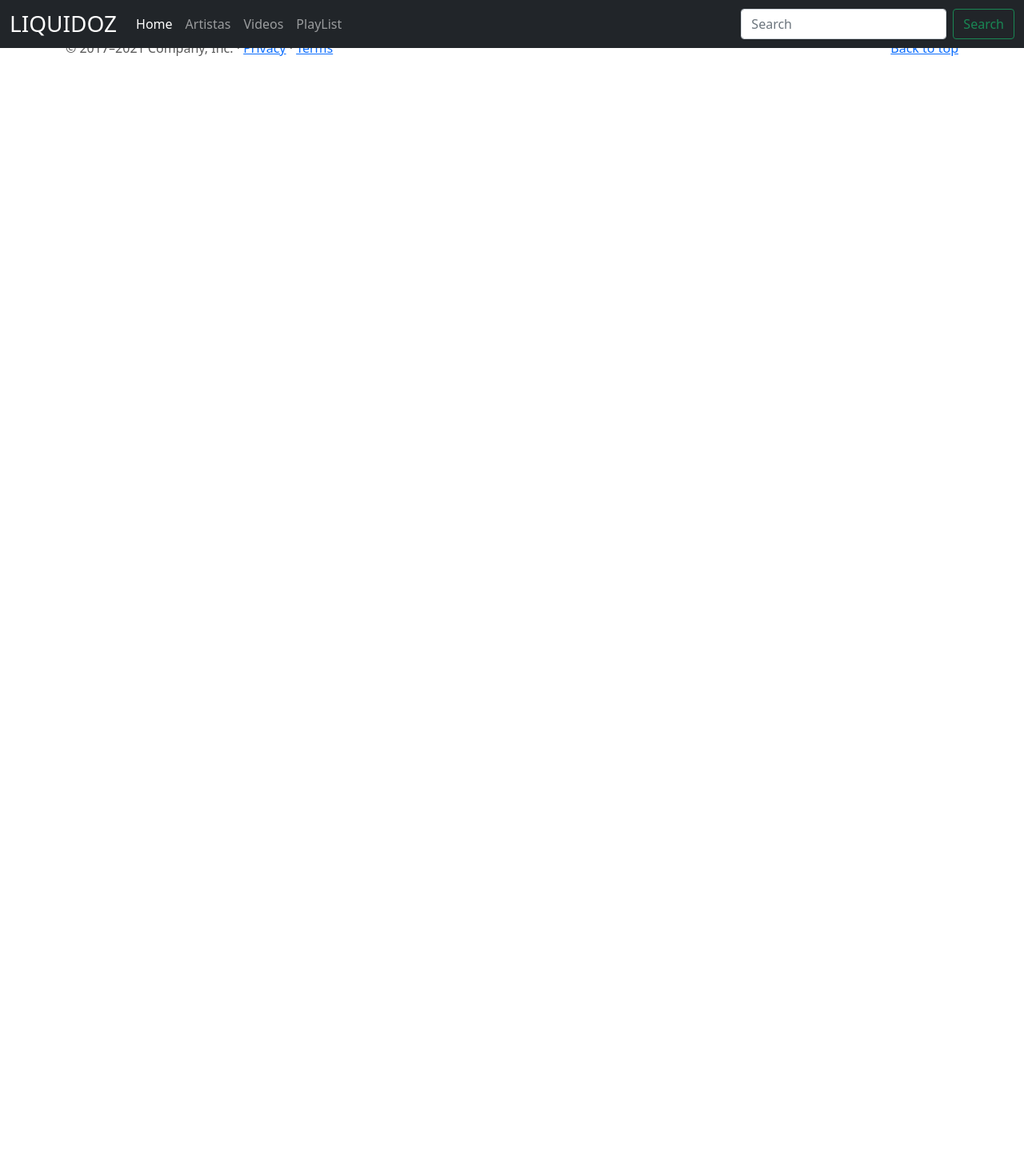
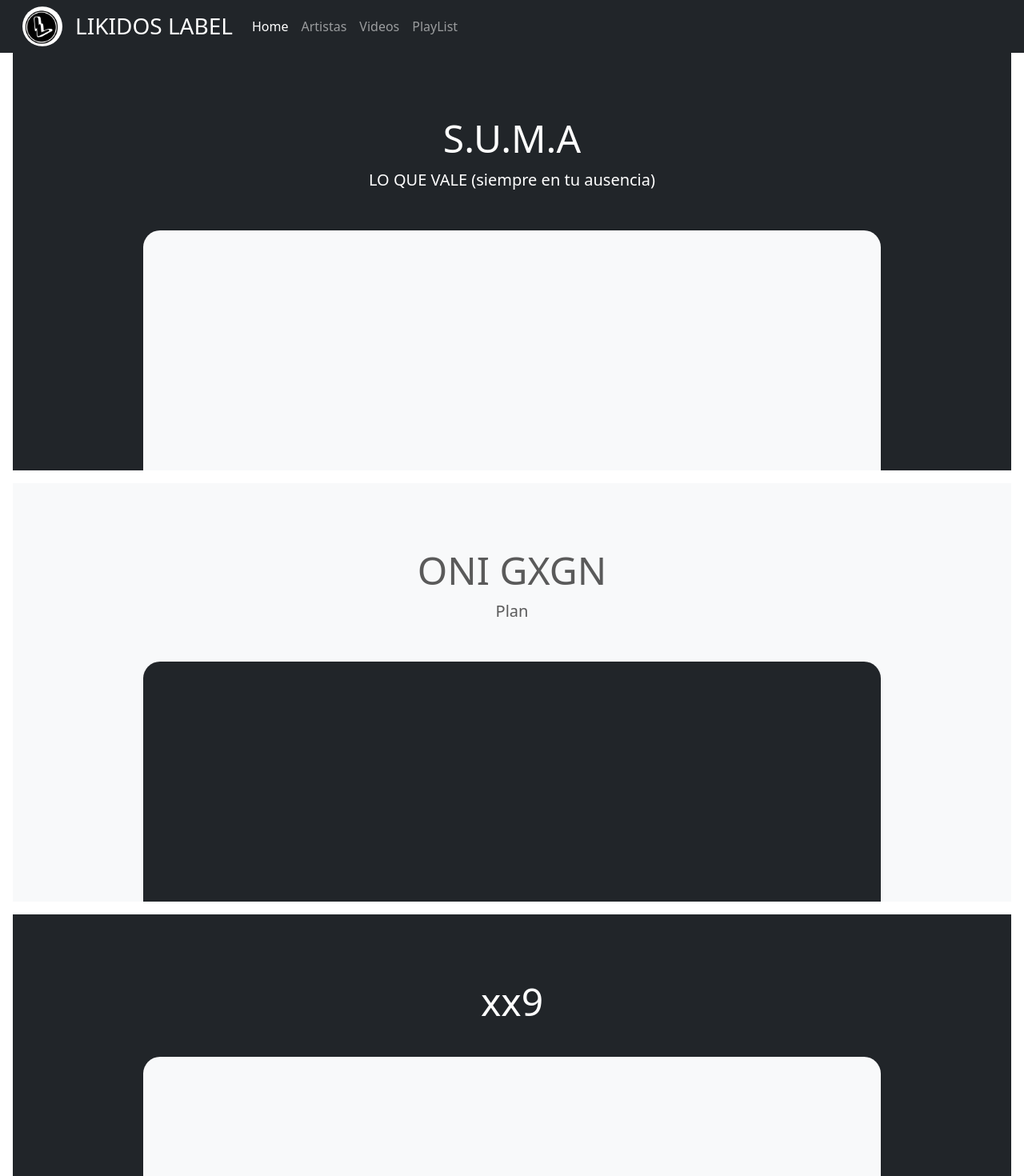
Before and after one commit to LuisFrank/sello-discografico, an Angular app: page /artists in a window 1280 px wide. Before the commit this address led to /. Shown: the top 1470 px of the page at 80% size. Before the commit the page ends 800 px from the top, so only its background shows below. Built offline with nearby package versions, Linux system fonts and the light colour scheme.

Commit message:
add artists component

```diff
--- a/src/app/app-routing.module.ts
+++ b/src/app/app-routing.module.ts
@@ -1,10 +1,11 @@
 import { NgModule } from '@angular/core';
 import { RouterModule, Routes } from '@angular/router';
+import { ArtistsComponent } from './components/screens/artists/artists.component';
 import { HomeComponent } from './components/screens/home/home.component';
 
 const routes: Routes = [
-  { path: 'HomeComponent', component: HomeComponent },
-  // { path: 'Component_Two', component: CompTwoComponent },
+  { path: '', component: HomeComponent },
+  { path: 'artists', component: ArtistsComponent },
   // { path: 'Component_Three', component: CompThreeComponent },
 ];
 
--- a/src/app/app.module.ts
+++ b/src/app/app.module.ts
@@ -8,6 +8,7 @@ import { FooterComponent } from './components/footer/footer.component';
 import { LayoutComponent } from './components/layout/layout.component';
 import { NavbarComponent } from './components/navbar/navbar.component';
 import { HomeComponent } from './components/screens/home/home.component';
+import { ArtistsComponent } from './components/screens/artists/artists.component';
 
 @NgModule({
   declarations: [
@@ -16,7 +17,8 @@ import { HomeComponent } from './components/screens/home/home.component';
     FooterComponent,
     LayoutComponent,
     NavbarComponent,
-    HomeComponent
+    HomeComponent,
+    ArtistsComponent
   ],
   imports: [
     BrowserModule,
--- a/src/app/components/footer/footer.component.html
+++ b/src/app/components/footer/footer.component.html
@@ -1,5 +1,5 @@
  <!-- FOOTER -->
  <footer class="container">
     <p class="float-end"><a href="#">Back to top</a></p>
-    <p>© 2017–2021 Company, Inc. · <a href="#">Privacy</a> · <a href="#">Terms</a></p>
+    <p>© 2021 Company, Inc. · <a href="#">Privacy</a> · <a href="#">Terms</a></p>
   </footer>
--- a/src/app/components/navbar/navbar.component.html
+++ b/src/app/components/navbar/navbar.component.html
@@ -1,6 +1,12 @@
 <nav class="navbar navbar-expand-md navbar-dark fixed-top bg-dark">
     <div class="container-fluid">
-      <a class="navbar-brand" href="#"> <h3 class="float-md-start mb-0">LIQUIDOZ</h3></a>
+      <img  src="assets/img/likidos_logo.jpg" class="float-md-start mb-0 custom-brand">
+      <a class="navbar-brand" href="#">
+
+
+
+        <h3 class=" mb-0 brand-label">LIKIDOS LABEL</h3>
+      </a>
 
       <button class="navbar-toggler" type="button" data-bs-toggle="collapse" data-bs-target="#navbarCollapse" aria-controls="navbarCollapse" aria-expanded="false" aria-label="Toggle navigation">
         <span class="navbar-toggler-icon"></span>
@@ -11,7 +17,8 @@
             <a class="nav-link active" aria-current="page" href="#">Home</a>
           </li>
           <li class="nav-item">
-            <a class="nav-link" href="#">Artistas</a>
+            <!-- <a class="nav-link" href="#">Artistas</a> -->
+            <a class="nav-link" routerLink="/artists">Artistas</a>
           </li>
           <li class="nav-item">
             <a class="nav-link">Videos</a>
@@ -20,10 +27,10 @@
             <a class="nav-link">PlayList</a>
           </li>
         </ul>
-        <form class="d-flex">
+        <!-- <form class="d-flex">
           <input class="form-control me-2" type="search" placeholder="Search" aria-label="Search">
           <button class="btn btn-outline-success" type="submit">Search</button>
-        </form>
+        </form> -->
       </div>
     </div>
   </nav>
--- a/src/app/components/navbar/navbar.component.scss
+++ b/src/app/components/navbar/navbar.component.scss
@@ -1,3 +1,17 @@
 // .navbar{
-//     padding: 0.5rem 1rem;
+//     padding:  1rem;
 // }
+.custom-brand{
+    max-height: 50px;
+    max-width: 50px;
+    // // overflow: visible;
+    border-radius: 100%;
+    margin-left: 1rem;
+    margin-right: 1rem;
+}
+
+@media (max-device-width: 600px) {
+    // .brand-label {
+    //   text-align: center !important;
+    // }
+  }
--- /dev/null
+++ b/src/app/components/screens/artists/artists.component.html
@@ -0,0 +1,105 @@
+<div  id="artists-container">
+    <!-- <section class="container"> -->
+    <div class="d-md-flex flex-md-equal w-100 my-md-3 ps-md-3">
+        <div
+            class="bg-dark me-md-3 pt-3 px-3 pt-md-5 px-md-5 text-center text-white overflow-hidden">
+            <div class="my-3 py-3">
+                <h2 class="display-5">S.U.M.A</h2>
+                <p class="lead">LO QUE VALE (siempre en tu ausencia)</p>
+            </div>
+            <div
+                class="bg-light shadow-sm mx-auto"
+                style="width: 80%; height: 300px; border-radius: 21px 21px 0 0;"></div>
+        </div>
+        <!-- <div
+            class="bg-light me-md-3 pt-3 px-3 pt-md-5 px-md-5 text-center overflow-hidden">
+            <div class="my-3 p-3">
+                <h2 class="display-5">ONI GXGN</h2>
+                <p class="lead">Plan</p>
+            </div>
+            <div
+                class="bg-dark shadow-sm mx-auto"
+                style="width: 80%; height: 300px; border-radius: 21px 21px 0 0;"></div>
+        </div> -->
+    </div>
+    <div class="d-md-flex flex-md-equal w-100 my-md-3 ps-md-3">
+        <div
+            class="bg-light me-md-3 pt-3 px-3 pt-md-5 px-md-5 text-center overflow-hidden">
+            <div class="my-3 p-3">
+                <h2 class="display-5">ONI GXGN</h2>
+                <p class="lead">Plan</p>
+            </div>
+            <div
+                class="bg-dark shadow-sm mx-auto"
+                style="width: 80%; height: 300px; border-radius: 21px 21px 0 0;"></div>
+        </div>
+    </div>
+    <div class="d-md-flex flex-md-equal w-100 my-md-3 ps-md-3">
+        <div
+        class="bg-dark me-md-3 pt-3 px-3 pt-md-5 px-md-5 text-center text-white overflow-hidden">
+        <div class="my-3 py-3">
+            <h2 class="display-5">xx9</h2>
+            <!-- <p class="lead">LO QUE VALE (siempre en tu ausencia)</p> -->
+        </div>
+        <div
+            class="bg-light shadow-sm mx-auto"
+            style="width: 80%; height: 300px; border-radius: 21px 21px 0 0;"></div>
+        </div>
+        <!-- <div
+            class="bg-primary me-md-3 pt-3 px-3 pt-md-5 px-md-5 text-center text-white overflow-hidden">
+            <div class="my-3 py-3">
+                <h2 class="display-5">Another headline</h2>
+                <p class="lead">And an even wittier subheading.</p>
+            </div>
+            <div
+                class="bg-light shadow-sm mx-auto"
+                style="width: 80%; height: 300px; border-radius: 21px 21px 0 0;"></div>
+        </div> -->
+    </div>
+    <!-- <div class="d-md-flex flex-md-equal w-100 my-md-3 ps-md-3">
+
+        <div
+            class="bg-light me-md-3 pt-3 px-3 pt-md-5 px-md-5 text-center overflow-hidden">
+            <div class="my-3 p-3">
+                <h2 class="display-5">Another headline</h2>
+                <p class="lead">And an even wittier subheading.</p>
+            </div>
+            <div
+                class="bg-body shadow-sm mx-auto"
+                style="width: 80%; height: 300px; border-radius: 21px 21px 0 0;"></div>
+        </div>
+        <div
+            class="bg-light me-md-3 pt-3 px-3 pt-md-5 px-md-5 text-center overflow-hidden">
+            <div class="my-3 py-3">
+                <h2 class="display-5">Another headline</h2>
+                <p class="lead">And an even wittier subheading.</p>
+            </div>
+            <div
+                class="bg-body shadow-sm mx-auto"
+                style="width: 80%; height: 300px; border-radius: 21px 21px 0 0;"></div>
+        </div>
+    </div>
+    <div class="d-md-flex flex-md-equal w-100 my-md-3 ps-md-3">
+        <div
+            class="bg-light me-md-3 pt-3 px-3 pt-md-5 px-md-5 text-center overflow-hidden">
+            <div class="my-3 p-3">
+                <h2 class="display-5">Another headline</h2>
+                <p class="lead">And an even wittier subheading.</p>
+            </div>
+            <div
+                class="bg-body shadow-sm mx-auto"
+                style="width: 80%; height: 300px; border-radius: 21px 21px 0 0;"></div>
+        </div>
+        <div
+            class="bg-light me-md-3 pt-3 px-3 pt-md-5 px-md-5 text-center overflow-hidden">
+            <div class="my-3 py-3">
+                <h2 class="display-5">Another headline</h2>
+                <p class="lead">And an even wittier subheading.</p>
+            </div>
+            <div
+                class="bg-body shadow-sm mx-auto"
+                style="width: 80%; height: 300px; border-radius: 21px 21px 0 0;"></div>
+        </div>
+    </div> -->
+    <!-- </section> -->
+</div>
--- /dev/null
+++ b/src/app/components/screens/artists/artists.component.scss
@@ -0,0 +1,9 @@
+.flex-md-equal > * {
+    flex: 1;
+}
+
+#artists-container{
+    h2{
+        font-weight: 500;
+    }
+}
--- /dev/null
+++ b/src/app/components/screens/artists/artists.component.ts
@@ -0,0 +1,15 @@
+import { Component, OnInit } from '@angular/core';
+
+@Component({
+  selector: 'app-artists',
+  templateUrl: './artists.component.html',
+  styleUrls: ['./artists.component.scss']
+})
+export class ArtistsComponent implements OnInit {
+
+  constructor() { }
+
+  ngOnInit(): void {
+  }
+
+}
--- a/src/app/components/screens/home/home.component.html
+++ b/src/app/components/screens/home/home.component.html
@@ -11,9 +11,9 @@
           <img src="https://media.istockphoto.com/vectors/banner-for-legalize-marijuana-with-cannabis-leaf-vector-id1080897622" class="d-block w-100" alt="...">
           <div class="container">
             <div class="carousel-caption text-start">
-              <h1>Example headline.</h1>
-              <p>Some representative placeholder content for the first slide of the carousel.</p>
-              <p><a class="btn btn-lg btn-primary" href="#">Sign up today</a></p>
+              <h1>Mari.</h1>
+              <!-- <p>Some representative placeholder content for the first slide of the carousel.</p>
+              <p><a class="btn btn-lg btn-primary" href="#">Sign up today</a></p> -->
             </div>
           </div>
         </div>
@@ -22,9 +22,9 @@
           <img src="https://st2.depositphotos.com/5305252/10355/v/600/depositphotos_103559034-stock-illustration-marijuana-leaf-logo-color-marijuana.jpg" class="d-block w-100" alt="...">
           <div class="container">
             <div class="carousel-caption">
-              <h1>Another example headline.</h1>
-              <p>Some representative placeholder content for the second slide of the carousel.</p>
-              <p><a class="btn btn-lg btn-primary" href="#">Learn more</a></p>
+              <h1>Huane.</h1>
+              <!-- <p>Some representative placeholder content for the second slide of the carousel.</p>
+              <p><a class="btn btn-lg btn-primary" href="#">Learn more</a></p> -->
             </div>
           </div>
         </div>
```
Also changed, not shown: src/assets/img/likidos_logo.jpg (added), 1 other file (tests, documents, lock files or other folders).
